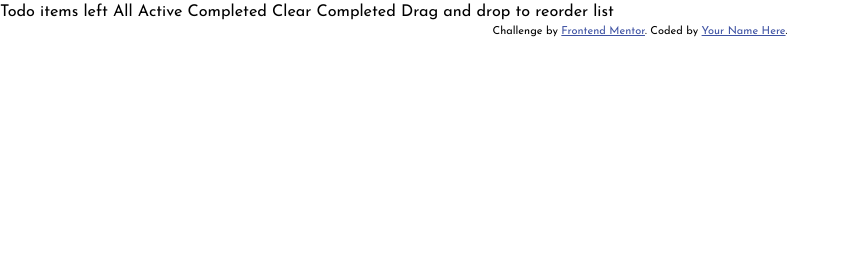
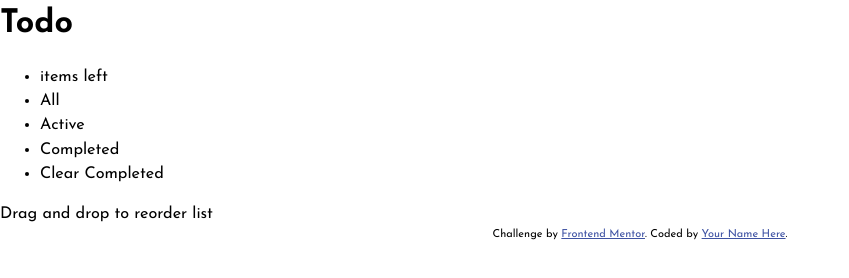
Before and after one commit to abe-m1/todo-app-vanilla-js, a website: page index.html in a window 1280 px wide. Shown: the whole page, without its empty margins (0-849 px from the left). Drawn offline with Linux system fonts and the light colour scheme.

Commit message:
add markup

```diff
--- a/index.html
+++ b/index.html
@@ -17,12 +17,21 @@
     <link rel="stylesheet" href="css/style.css" />
   </head>
   <body>
-    Todo
-
-    <!-- Add dynamic number -->
-    items left All Active Completed Clear Completed Drag and drop to reorder
-    list
-
+    <div class="container">
+      <h1 class="title">Todo</h1>
+      <div class="items-container">
+        <div class="items-container-footer">
+          <ul>
+            <li>items left</li>
+            <li>All</li>
+            <li>Active</li>
+            <li>Completed</li>
+            <li>Clear Completed</li>
+          </ul>
+        </div>
+      </div>
+      <p>Drag and drop to reorder list</p>
+    </div>
     <div class="attribution">
       Challenge by
       <a href="https://www.frontendmentor.io?ref=challenge" target="_blank"
```
